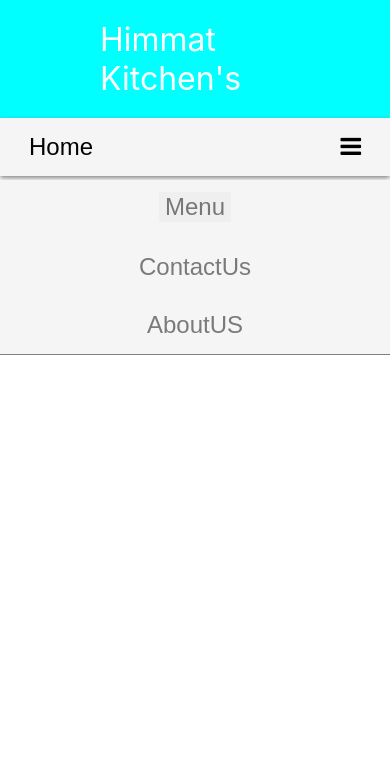
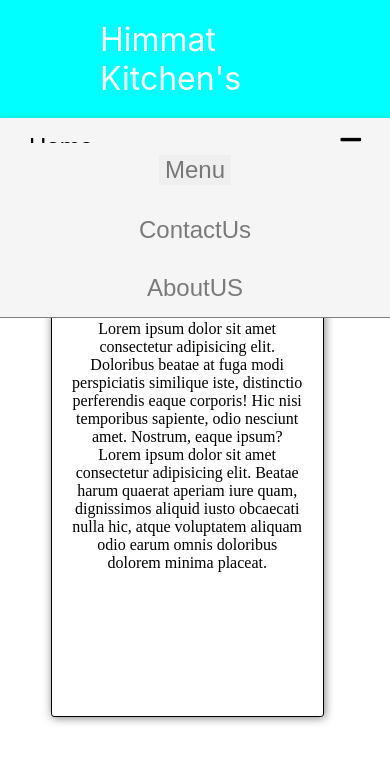
Before and after one commit to GaneshParmar/Responsive_Navbar, a plain HTML site: page index.html in a window 390 px wide. Both pictures are taken after a click on the link 350 px from the left and 147 px from the top of the page. Drawn offline with Linux system fonts and the light colour scheme.

Commit message:
Add files via upload

```diff
--- a/index.html
+++ b/index.html
@@ -17,7 +17,8 @@
         <div id="nav-2">
             <span id="flex"><a href="#" id="menu" onclick="navDisplay()">Menu</a>
                 <button onclick="navDisplay()" id="sm-menu"> Menu</button>
-               <div id="menu-list"><ul onmouseover="myFunction()" onmouseout="hide()">
+               <div id="menu-list">
+                   <ul onmouseover="myFunction()" onmouseout="hide()">
                     <li><a href="https://www.zomato.com/mumbai/restaurants/pizza?category=1"  target="_blank">Pizza
                         <img src="pizza.jpg">
                     </a></li><hr>
@@ -45,6 +46,11 @@
                 <i class="fa fa-bars" id="bar"></i>
               </a>
     </nav>
+    <div id="small-info">
+        <h1>Hey I am Ganesh I made this!</h1><br><br>
+    <P>Lorem ipsum dolor sit amet consectetur adipisicing elit. Doloribus beatae at fuga modi perspiciatis similique iste, distinctio perferendis eaque corporis! Hic nisi temporibus sapiente, odio nesciunt amet. Nostrum, eaque ipsum?Lorem ipsum dolor sit amet consectetur adipisicing elit. Beatae harum quaerat aperiam iure quam, dignissimos aliquid iusto obcaecati nulla hic, atque voluptatem aliquam odio earum omnis doloribus dolorem minima placeat.</P>
+    </div>
+
     <script>
         var flag=0;
         function myFunction() {
@@ -73,11 +79,13 @@
             navbar = document.getElementById("nav-2");
             navbar.style.display="block";
             document.getElementById("bar").style.color="black";
+            navbar.style.left="0";
             flag=1;
         }
             else{
                 navbar = document.getElementById("nav-2");
-                navbar.style.display="none";
+                // navbar.style.display="none";
+                navbar.style.left="-100%";
                 document.getElementById("bar").style.color="rgba(0, 0, 0, 0.5)";
                 flag=0;
             }
--- a/style.css
+++ b/style.css
@@ -56,6 +56,7 @@ ul
     padding: 0px;
     width: 20%;
     list-style: none;
+    z-index: 1;
 
 }
 span
@@ -108,6 +109,32 @@ hr{
 {
     display: none;
 }
+#small-info
+{
+    position: absolute;
+    left: 15%;
+    top: 35%;
+    display: block;
+    border: 1px solid black;
+    box-shadow: 1px 1px 10px grey;
+    /* justify-content: space-around; */
+    border-radius: 3px;
+    width: 70%;
+    height: 50%;
+    padding: 20px;
+}
+#small-info >h1
+{
+    text-align: center;
+    display: flex;
+    justify-content: space-around;
+}
+#small-info >p{
+    font-size: 1.2em;
+    display: flex;
+    justify-content: space-around;
+    text-align: center;
+}
 
 @media (max-width:700px) {
     *{
@@ -126,13 +153,15 @@ hr{
     #nav-2
     {
         /* display: none; */
+
+        transition:ease 0.5s;
         display: none;
         background-color: whitesmoke;
         width: 100%;
         position: absolute;
-        top: 160px;
-        left: 0;
-
+        top: 164px;
+        left: -100%;
+        z-index: 1;
      }
     #nav-2 a
     {
@@ -178,6 +207,27 @@ hr{
             color: rgba(0, 0, 0, 0.5);;
 
         }
+        #small-info
+    {
+        position: absolute;
+        left: 13%;
+        top: 25%;
+        display: block;
+        border: 1px solid black;
+        box-shadow: 1px 1px 10px grey;
+        /* justify-content: space-around; */
+        border-radius: 3px;
+        width: 70%;
+        height: 60%;
+        padding: 20px;
+    }
+    #small-info >h1{
+        font-size: 1.4em;
+    }
+    #small-info >p
+    {
+        font-size: 1em;
+    }
  }
  @media (max-width:510px){
      #logo
@@ -190,15 +240,24 @@ hr{
       }
       #nav-2{
          border-bottom: 1px solid grey;
+         position: absolute;
+         top: 143px;
 
     }
     }
 
 @media (max-width:450px) {
-    #nav-2{
+    #nav-2
+    {
+        /* display: none; */
+        display: none;
+        background-color: whitesmoke;
+        width: 100%;
         position: absolute;
-        top: 180px;
-        border-bottom: 1px solid grey;
+        top: 143px;
+        left: -100%;
+        transition: ease 0.5s;
+        z-index: 1;
+     }
 
-    }
 }
```
